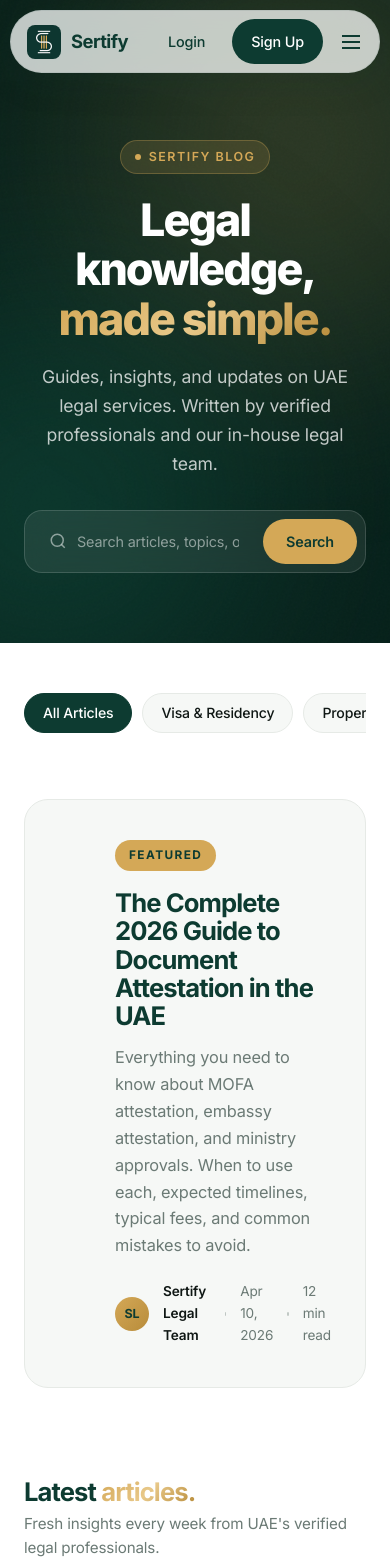
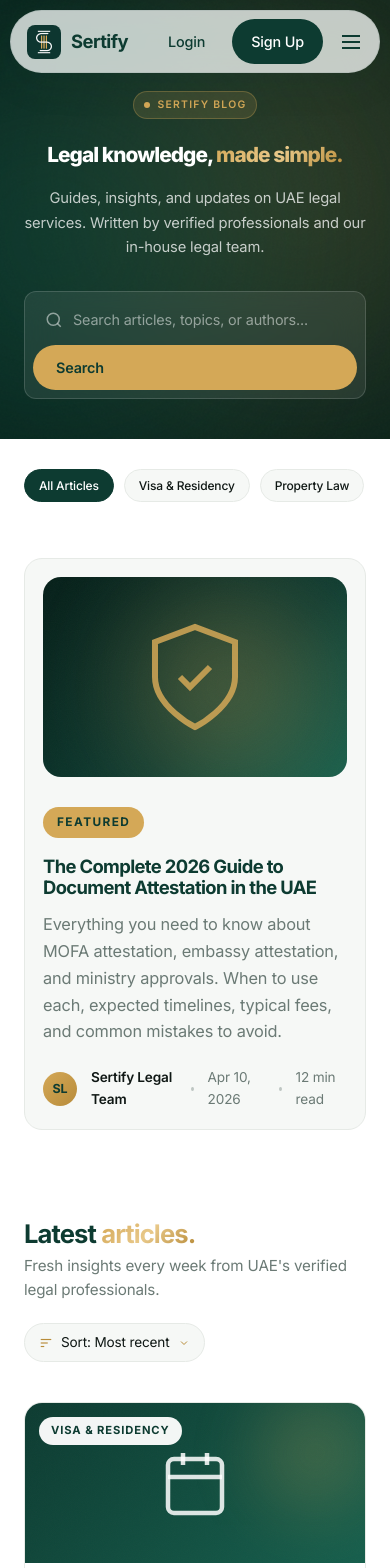
Before and after one commit to abdullahvendaxis/sertify-ae, a Next.js app: page /blogs in a window 390 px wide. Shown: the top 1568 px of the page. Built offline with nearby package versions, Linux system fonts and the light colour scheme.

Commit message:
first commit

```diff
--- a/src/app/blog.css
+++ b/src/app/blog.css
@@ -416,3 +416,243 @@
     margin-top: 12px;
     position: relative;
   }
+
+
+  /* ===============================
+   RESPONSIVE DESIGN SYSTEM
+================================ */
+
+/* Large Desktop (1400px+) */
+@media (max-width: 1400px) {
+  .featured-card {
+    gap: 30px;
+  }
+
+  .articles-grid {
+    gap: 20px;
+  }
+}
+
+/* ===============================
+   LAPTOP (1200px)
+================================ */
+@media (max-width: 1200px) {
+
+  .featured-card {
+    grid-template-columns: 1fr;
+  }
+
+  .featured-image {
+    height: 280px;
+  }
+
+  .articles-grid {
+    grid-template-columns: repeat(2, 1fr);
+  }
+
+  .newsletter-card {
+    grid-template-columns: 1fr;
+    text-align: center;
+  }
+
+  .newsletter-form {
+    max-width: 500px;
+    margin: 0 auto;
+  }
+}
+
+/* ===============================
+   TABLET (992px)
+================================ */
+@media (max-width: 992px) {
+
+  .page-hero {
+    padding: 120px 0 60px;
+  }
+
+  .page-hero h1 {
+    font-size: 2rem;
+  }
+
+  .page-hero .lead {
+    font-size: 1rem;
+  }
+
+  .featured-card {
+    padding: 28px;
+  }
+
+  .section-head-row {
+    flex-direction: column;
+    align-items: flex-start;
+  }
+
+  .articles-grid {
+    grid-template-columns: repeat(2, 1fr);
+    gap: 18px;
+  }
+
+  .newsletter-card {
+    padding: 40px;
+  }
+}
+
+/* ===============================
+   MOBILE LARGE (768px)
+================================ */
+@media (max-width: 768px) {
+
+  .page-hero {
+    padding: 100px 0 50px;
+  }
+
+  .page-hero h1 {
+    font-size: 1.7rem;
+    line-height: 1.3;
+  }
+
+  .blog-search {
+    flex-direction: column;
+    gap: 6px;
+  }
+
+  .blog-search .btn-gold {
+    width: 100%;
+  }
+
+  .cat-filter-wrap {
+    top: 70px;
+    padding: 30px 0 10px;
+  }
+
+  .featured-card {
+    padding: 22px;
+  }
+
+  .featured-content h2 {
+    font-size: 1.4rem;
+  }
+
+  .featured-image {
+    height: 220px;
+  }
+
+  .articles-grid {
+    grid-template-columns: 1fr;
+  }
+
+  .article-image {
+    height: 180px;
+  }
+
+  .newsletter-card {
+    padding: 30px 24px;
+  }
+
+  .newsletter-form {
+    flex-direction: column;
+  }
+
+  .newsletter-form button {
+    width: 100%;
+  }
+}
+
+/* ===============================
+   MOBILE SMALL (576px)
+================================ */
+@media (max-width: 576px) {
+
+  .page-hero {
+    padding: 90px 0 40px;
+  }
+
+  .eyebrow-light {
+    font-size: 0.65rem;
+    padding: 5px 10px;
+  }
+
+  .page-hero h1 {
+    font-size: 1.5rem;
+  }
+
+  .page-hero .lead {
+    font-size: 0.92rem;
+  }
+
+  .blog-search {
+    border-radius: 12px;
+  }
+
+  .blog-search-input {
+    padding: 8px 12px;
+  }
+
+  .cat-btn {
+    font-size: 0.75rem;
+    padding: 6px 14px;
+  }
+
+  .featured-card {
+    padding: 18px;
+    border-radius: 18px;
+  }
+
+  .featured-image {
+    height: 200px;
+  }
+
+  .featured-content h2 {
+    font-size: 1.25rem;
+  }
+
+  .article-body {
+    padding: 18px;
+  }
+
+  .article-body h3 {
+    font-size: 1rem;
+  }
+
+  .article-body p {
+    font-size: 0.85rem;
+  }
+
+  .load-more-btn {
+    width: 100%;
+  }
+
+  .newsletter-card {
+    border-radius: 20px;
+  }
+
+  .newsletter-card h2 {
+    font-size: 1.4rem;
+  }
+
+  .newsletter-card p {
+    font-size: 0.9rem;
+  }
+}
+
+/* ===============================
+   EXTRA SMALL (400px)
+================================ */
+@media (max-width: 400px) {
+
+  .page-hero h1 {
+    font-size: 1.3rem;
+  }
+
+  .featured-content h2 {
+    font-size: 1.15rem;
+  }
+
+  .article-image {
+    height: 160px;
+  }
+
+  .newsletter-form input {
+    font-size: 0.85rem;
+  }
+}
```
